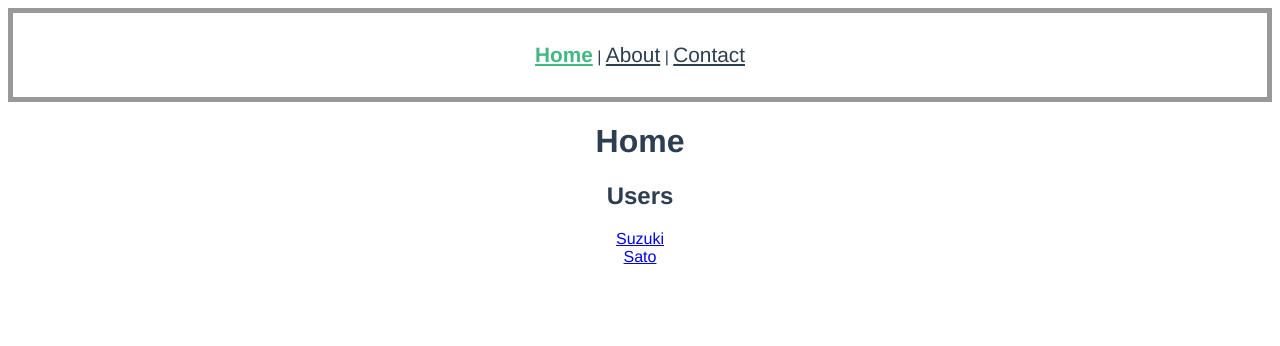
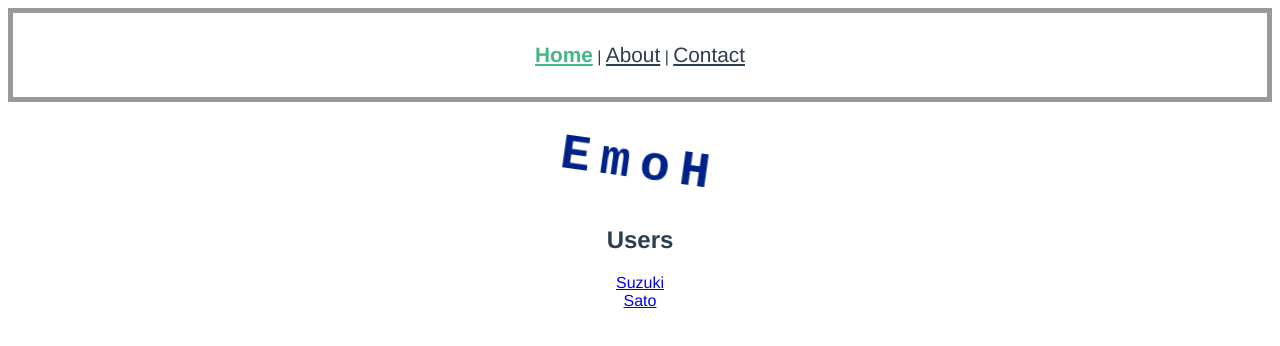
Before and after one commit to SotaSuzuki/stdin-may, a Vue app in the folder vuejs/01-vue-cli/: page /about in a window 1280 px wide. Shown: the top 346 px of the page. Built offline with nearby package versions, Linux system fonts and the light colour scheme.

Commit message:
Add custom filter and animation (css)

```diff
--- /dev/null
+++ b/vuejs/01-vue-cli/src/customFilters.js
@@ -0,0 +1,3 @@
+export const reverse = (value) => {
+  return value.split('').reverse().join('')
+}
--- a/vuejs/01-vue-cli/src/main.js
+++ b/vuejs/01-vue-cli/src/main.js
@@ -2,8 +2,13 @@ import Vue from 'vue'
 import App from './App.vue'
 import router from './router'
 import store from './store'
+import {
+  reverse,
+} from './customFilters'
 
 Vue.config.productionTip = false
+
+Vue.filter('reverse', reverse)
 
 new Vue({
   router,
--- a/vuejs/01-vue-cli/src/views/Home.vue
+++ b/vuejs/01-vue-cli/src/views/Home.vue
@@ -1,6 +1,6 @@
 <template>
   <div class="home">
-    <h1>Home</h1>
+    <h1>{{title | reverse}}</h1>
     <h2>Users</h2>
     <ul class="user-links">
       <li><router-link :to="{ name: 'user', params: { id: 'suzuki' } }">Suzuki</router-link></li>
@@ -15,6 +15,13 @@ import HelloWorld from '@/components/HelloWorld.vue'
 
 export default {
   name: 'home',
+
+  data () {
+    return {
+      title: 'HomE',
+    }
+  },
+
   components: {
     HelloWorld,
   },
@@ -22,6 +29,39 @@ export default {
 </script>
 
 <style lang="scss" scoped>
+@keyframes rotateTitle {
+  0% {
+    color: #028;
+    transform: rotateZ(8deg)
+  }
+  25% {
+    color: #0cf;
+    transform: rotateZ(-8deg) scale(3) skewX(45deg)
+  }
+  30% {
+    color: #0cf;
+    transform: rotateZ(-8deg) scale(5) skewX(45deg)
+  }
+  50% {
+    color: #0cf;
+    transform: rotateZ(-8deg) scale(5) skewX(45deg)
+  }
+  80% {
+    color: #028;
+    transform: rotateZ(8deg)
+  }
+  100% {
+    color: #028;
+    transform: rotateZ(8deg)
+  }
+}
+h1 {
+  font-size: 50px;
+  font-family: monospace;
+  letter-spacing: .2em;
+  animation: rotateTitle ease 5s infinite;
+}
+
 .user-links {
   padding-left: 0;
   > li {
```
